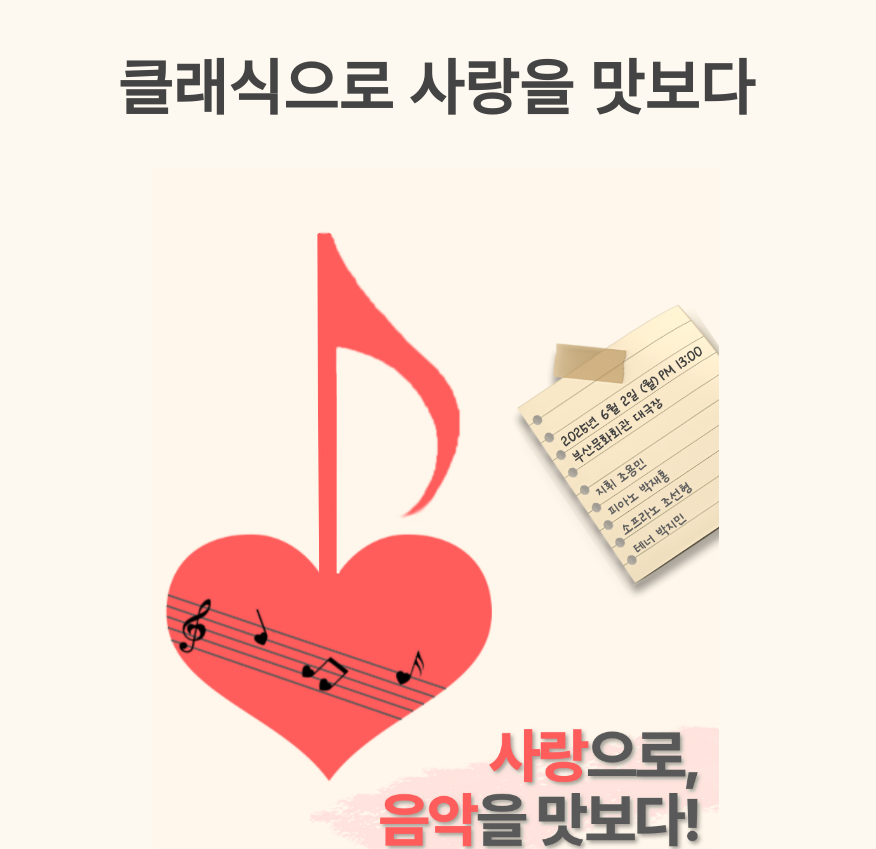
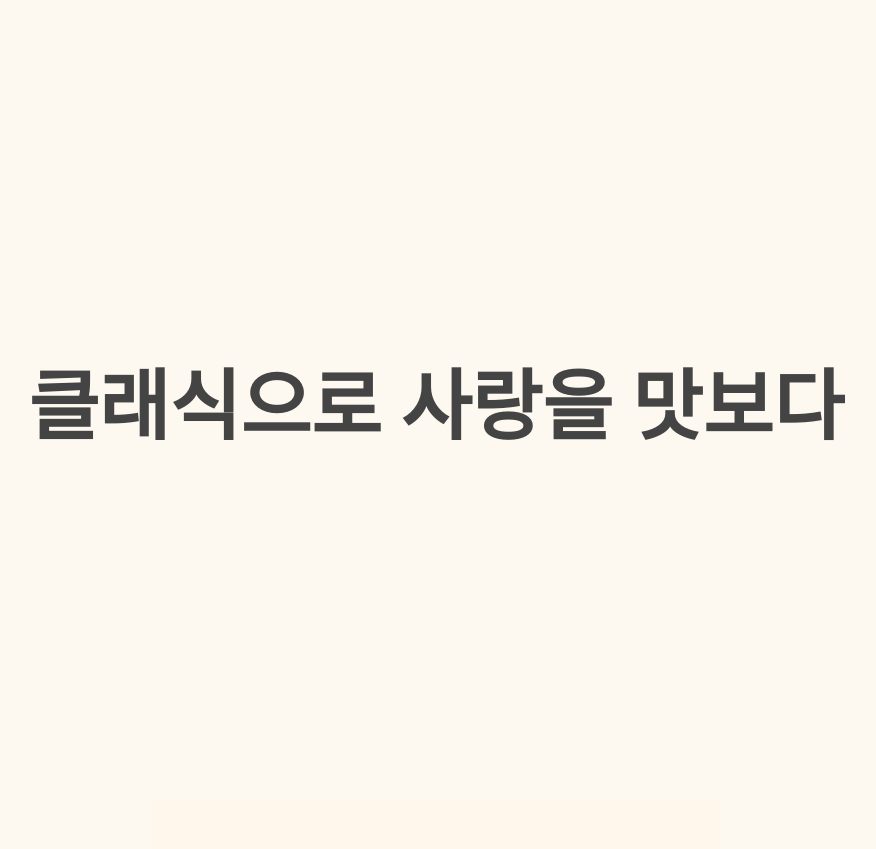
Before and after one commit to ahnyewon/a, a plain HTML site: page index.html in a window 1280 px wide. Shown: the top 849 px of the page, without its empty margins (204-1080 px from the left). Drawn offline with Linux system fonts and the light colour scheme.

Commit message:
Update index.html

```diff
--- a/index.html
+++ b/index.html
@@ -1,6 +1,7 @@
 <!DOCTYPE html>
 <html lang="ko">
 <head>
+    <meta name="viewport" content="width=device-width, initial-scale=1.0">
     <meta charset="UTF-8">
     <title>클래식으로 사랑을 맛보다</title>
     <style>
@@ -13,9 +14,11 @@
             background-color: #fef9f0;
         }
         h1 {
-            font-size: 60px;
+            font-size: 6vw;
             color: #444;
             text-align: center;
+            margin: 0;
+            padding: 0;
         }
         .photo {
             height: 100vh;
@@ -26,12 +29,17 @@
         .photo img {
             height: 100%;
             width: 100%;
+            margin: 0;
+            padding: 0;
             object-fit: contain;
+            display: block;
         }
     </style>
 </head>
 <body>
+    <div class="photo">
         <h1>클래식으로 사랑을 맛보다</h1>
+    </div>
     <div class="photo"><img src="00_poster.png" alt="사진1"></div>
     <div class="photo"><img src="01_introduce.png" alt="사진2"></div>
     <div class="photo"><img src="02_program.jpg" alt="사진3"></div>
```
Lines whose indentation alone changed are shown as unchanged.
